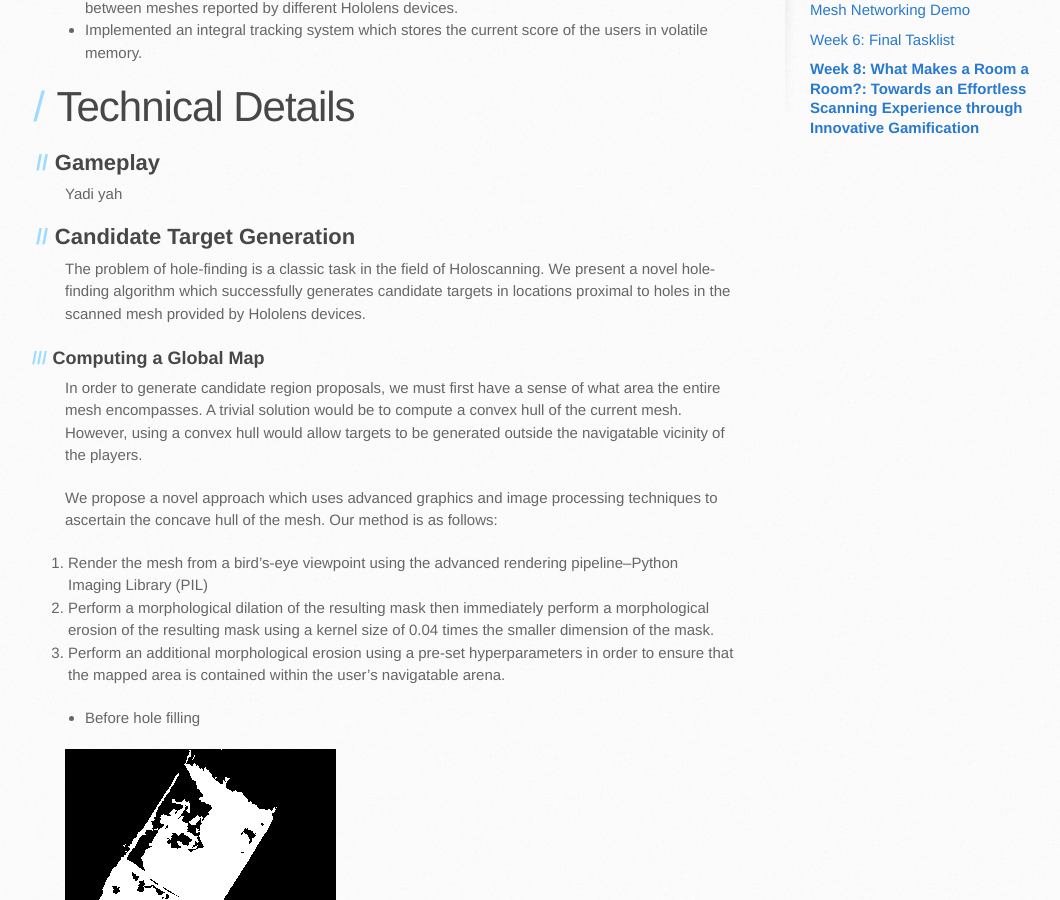
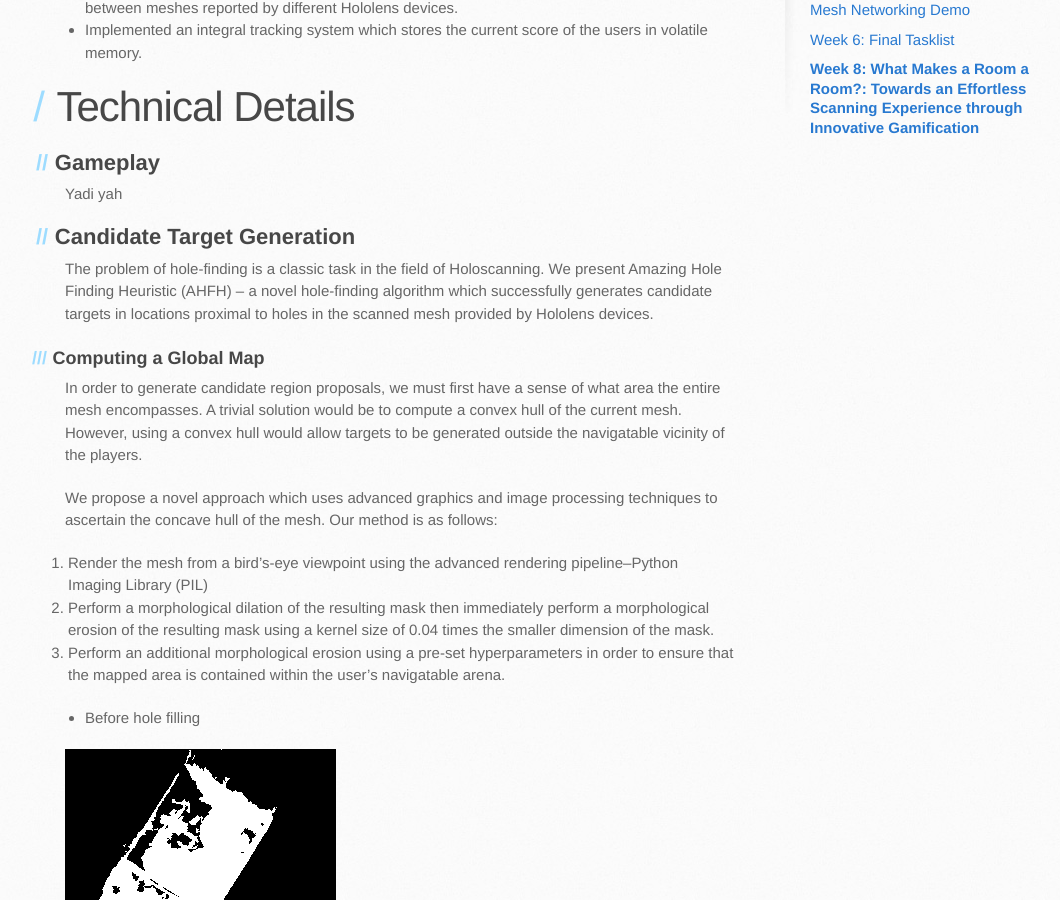
Before and after one commit to holoscanner/holoscanner.github.io, a Jekyll site: the page built from _posts/2016-05-25-week-8.md, in a window 1280 px wide and 900 px high, scrolled down 624 px. Shown: the whole window, without its empty margins (80-1140 px from the left). Built offline with Jekyll 4.4.1, drawn with Linux system fonts in a browser that asks for light colours.

Commit message:
Update 2016-05-25-week-8.md

```diff
--- a/_posts/2016-05-25-week-8.md
+++ b/_posts/2016-05-25-week-8.md
@@ -26,7 +26,7 @@ Yadi yah
 
 ## Candidate Target Generation
 
-The problem of hole-finding is a classic task in the field of Holoscanning. We present a novel hole-finding algorithm which successfully generates candidate targets in locations proximal to holes in the scanned mesh provided by Hololens devices.
+The problem of hole-finding is a classic task in the field of Holoscanning. We present Amazing Hole Finding Heuristic (AHFH) -- a novel hole-finding algorithm which successfully generates candidate targets in locations proximal to holes in the scanned mesh provided by Hololens devices.
 
 ### Computing a Global Map
 
```
